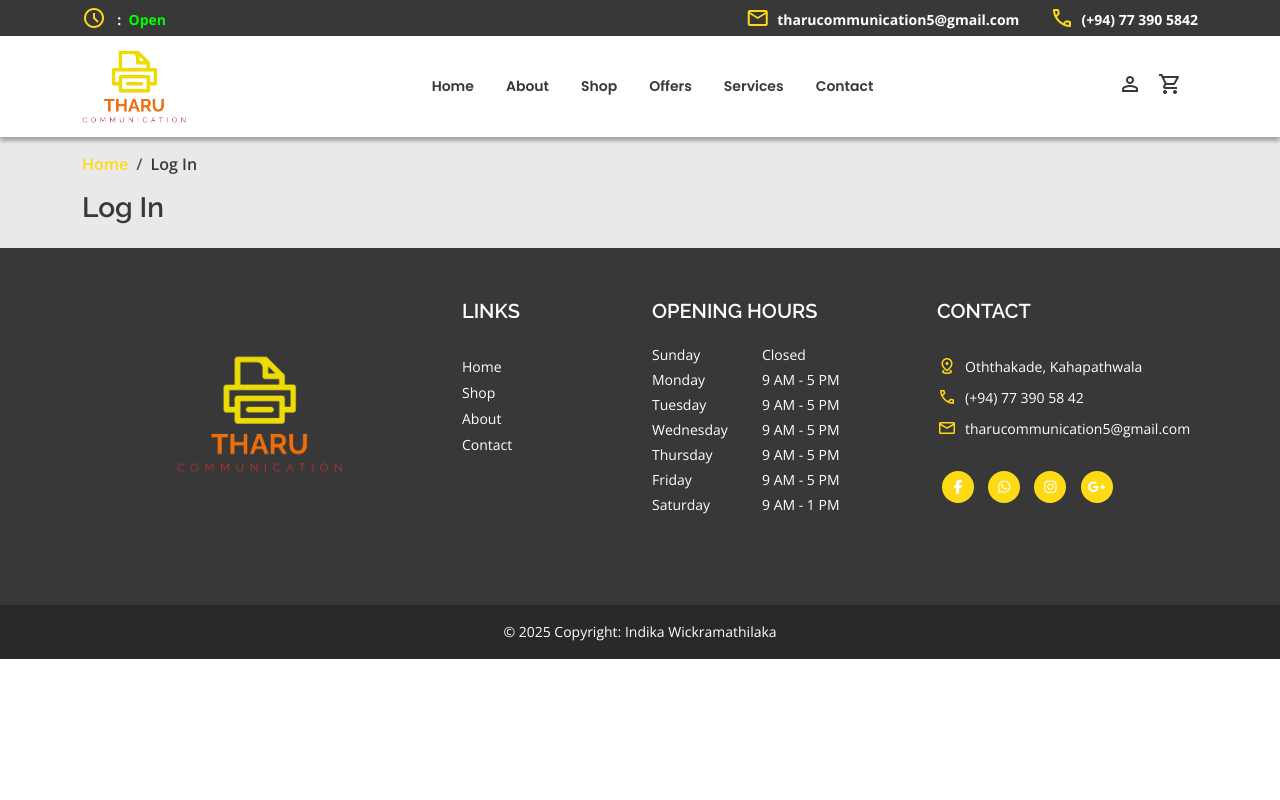
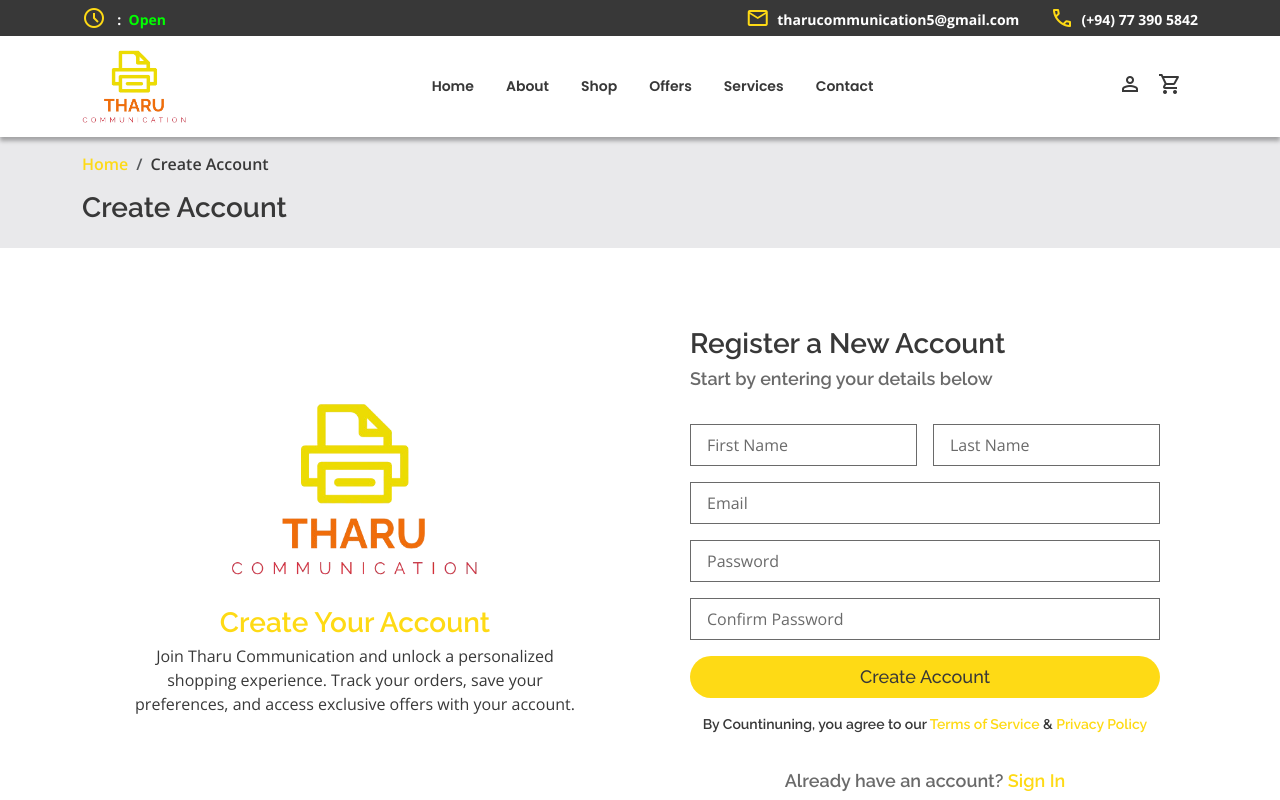
Before and after one commit to Indika-Wickramathilaka/Tharu_Communication_E-commerce, a plain HTML site: page create_account.html in a window 1280 px wide. Shown: the top 800 px of the page. Drawn offline with nearby package versions, Linux system fonts and the light colour scheme.

Commit message:
Develop create account section in create account page

```diff
--- a/create_account.html
+++ b/create_account.html
@@ -109,19 +109,77 @@
                         <nav aria-label="breadcrumb">
                             <ol class="breadcrumb">
                                 <li class="breadcrumb-item"><a href="#">Home</a></li>
-                                <li class="breadcrumb-item active" aria-current="page">Log In</li>
+                                <li class="breadcrumb-item active" aria-current="page">Create Account</li>
                             </ol>
                         </nav>
                     </div>
                     <div class="col-12">
-                        <h2 class="section-title">Log In</h2>
+                        <h2 class="section-title">Create Account</h2>
                     </div>
                 </div>
             </div>
         </div>
     </section>
 
+    <!-- create account section -->
+    <section>
+        <div class="container login-container d-flex">
+            <div class="row flex-grow-1 w-100">
+                <div class="col-lg-6 login-left">
+                    <img src="images/logo-01.png" alt="Login Image" />
+                    <div class="custom-account-header">
+                        Create Your Account
+                    </div>
+                    <div class="custom-account-para">
+                        Join Tharu Communication and unlock a personalized shopping experience. Track your orders, save
+                        your preferences, and access exclusive offers with your account.
+                    </div>
+                </div>
 
+                <div class="col-lg-6 col-md login-right">
+                    <div class="text-center text-lg-start">
+                        <div class="custom-account-form-header">
+                            Register a New Account
+                        </div>
+                        <div class="custom-account-form-para">
+                            Start by entering your details below
+                        </div>
+                    </div>
+                    <form class="login-form">
+                        <div class="row mb-3">
+                            <div class="col-6 custom-login-form-first-name">
+                                <input type="text" class="form-control" placeholder="First Name" required />
+                            </div>
+                            <div class="col-6 custom-login-form-last-name">
+                                <input type="text" class="form-control" placeholder="Last Name" required />
+                            </div>
+                        </div>
+                        <div class="mb-3">
+                            <input type="email" class="form-control" placeholder="Email" required />
+                        </div>
+                        <div class="mb-3">
+                            <input type="password" class="form-control" placeholder="Password" required />
+                        </div>
+                        <div class="mb-3">
+                            <input type="password" class="form-control" placeholder="Confirm Password" required />
+                        </div>
+                        <div class="d-grid mt-3">
+                            <button type="submit" class="btn custom-btn-account">Create Account</button>
+                        </div>
+                    </form>
+
+                    <div class="custom-create-account-terms-para mt-3">
+                        By Countinuning, you agree to our <a href="#"><span
+                                class="custom-create-account-terms-para-link">Terms of Service</span></a> & <a
+                            href=""><span class="custom-create-account-terms-para-link">Privacy Policy</span></a>
+                    </div>
+                    <div class="create-account">
+                        <span>Already have an account?<a href="#"> Sign In</a></span>
+                    </div>
+                </div>
+            </div>
+        </div>
+    </section>
 
     <footer>
         <!-- Footer -->
--- a/css/style.css
+++ b/css/style.css
@@ -941,7 +941,7 @@ a.text-decoration-none:hover {
     font-size: 1rem;
     color: #383838;
     background-color: #ffffff;
-    border: 1px solid rgba(56, 56, 56, 0.25);
+    border: 1px solid rgba(56, 56, 56, 0.75);
     border-radius: 0 !important;
     padding: 0.75rem 1rem;
     height: 42px;
@@ -956,7 +956,8 @@ a.text-decoration-none:hover {
 }
 
 .login-form .form-control::placeholder {
-    color: rgba(56, 56, 56, 0.25);
+    color: rgba(56, 56, 56, 0.75);
+    ;
     font-family: 'Open Sans', sans-serif;
     font-weight: 400;
     font-size: 1rem;
@@ -996,7 +997,7 @@ a.text-decoration-none:hover {
 
 .custom-btn-account:hover {
     background-color: #383838;
-    color: #FFFFFF;
+    color: #FEDA15;
 }
 
 .create-account {
@@ -1012,6 +1013,31 @@ a.text-decoration-none:hover {
     color: #FEDA15;
     text-decoration: none;
 }
+
+.custom-create-account-terms-para {
+    font-family: 'Raleway', sans-serif;
+    font-weight: 600;
+    font-size: 0.875rem;
+    color: #383838;
+    text-align: center;
+}
+
+.custom-create-account-terms-para a {
+    text-decoration: none;
+}
+
+.custom-create-account-terms-para-link {
+    color: #FEDA15;
+}
+
+.custom-login-form-first-name {
+    padding-right: 8px;
+}
+
+.custom-login-form-last-name {
+    padding-left: 8px;
+}
+
 
 @media (max-width: 1400px) {
 
```
